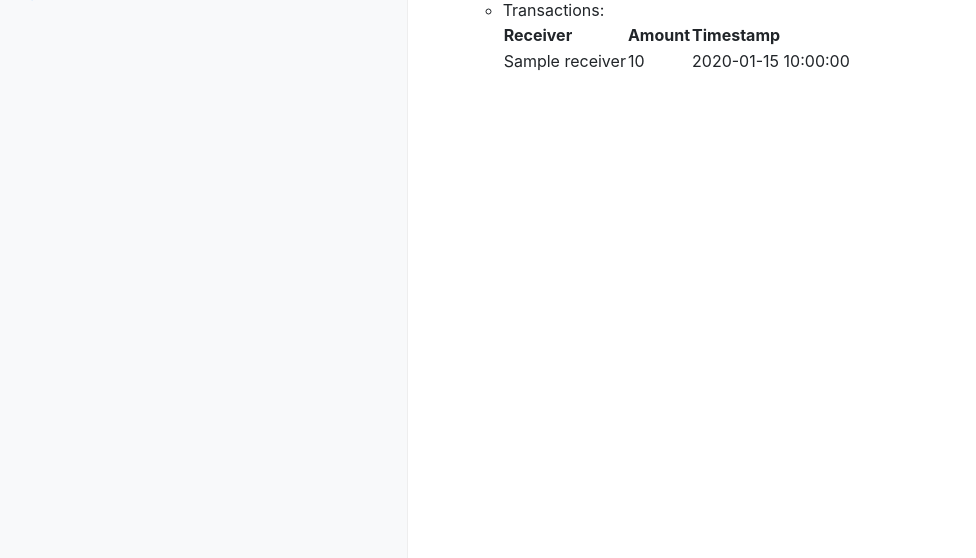
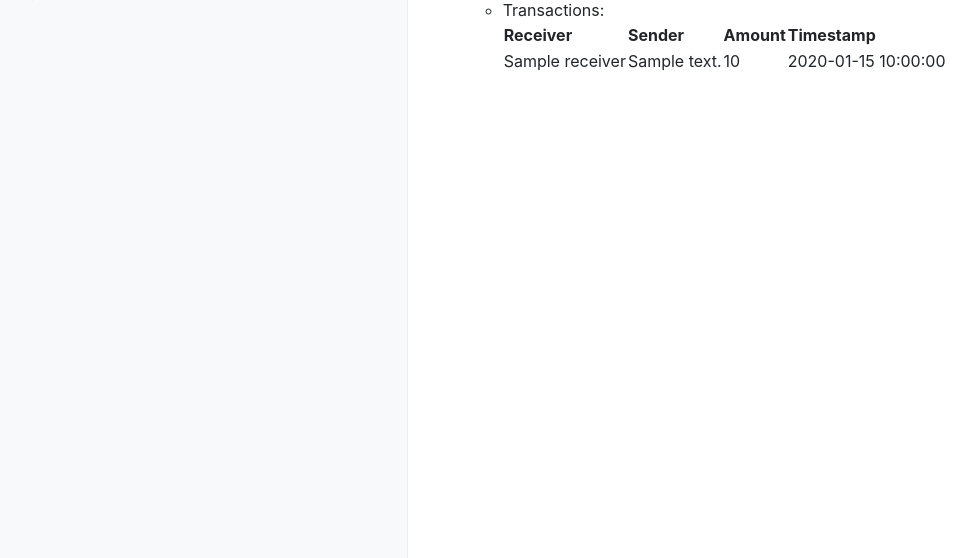
Before and after one commit to hqwisen/simplified-cryptocurrency, a Flask app: template wallet/flask_app/templates/explore_blockchain.html in a window 1280 px wide. Shown: the part 242-800 px from the top of the page, without its empty margins (19-995 px from the left). Run offline with Flask 2, Linux system fonts and the light colour scheme; the template is opened without the code that fills it: most values are stand-ins (such as "Sample title", 1, 10 or a date in 2020); parts of the project's set-up code (start-up, migrations or seed data) failed here and were passed over; some libraries are stand-ins or nearby versions.

Commit message:
[wallet] Adding sender_address in explore blockchain

```diff
--- a/common/models.py
+++ b/common/models.py
@@ -236,6 +236,10 @@ class Transaction:
     def sender_public_key(self):
         return self.__sender_public_key
 
+    @property
+    def sender_address(self):
+        return Address.generate_address(self.sender_public_key)
+
     @sender_public_key.setter
     def sender_public_key(self, sender_public_key):
         self.__sender_public_key = sender_public_key
--- a/wallet/flask_app/templates/explore_blockchain.html
+++ b/wallet/flask_app/templates/explore_blockchain.html
@@ -12,12 +12,14 @@
             <table>
               <tr>
                 <th>Receiver</th>
+                <th>Sender</th>
                 <th>Amount</th>
                 <th>Timestamp</th>
               </tr>
               {% for trans in block.transactions %}
               <tr>
                 <td>{{ trans.receiver }}</td>
+                <td>{{ trans.sender_address }}</td>
                 <td>{{ trans.amount }}</td>
                 <td>{{ trans.timestamp }}</td>
               </tr>
```
